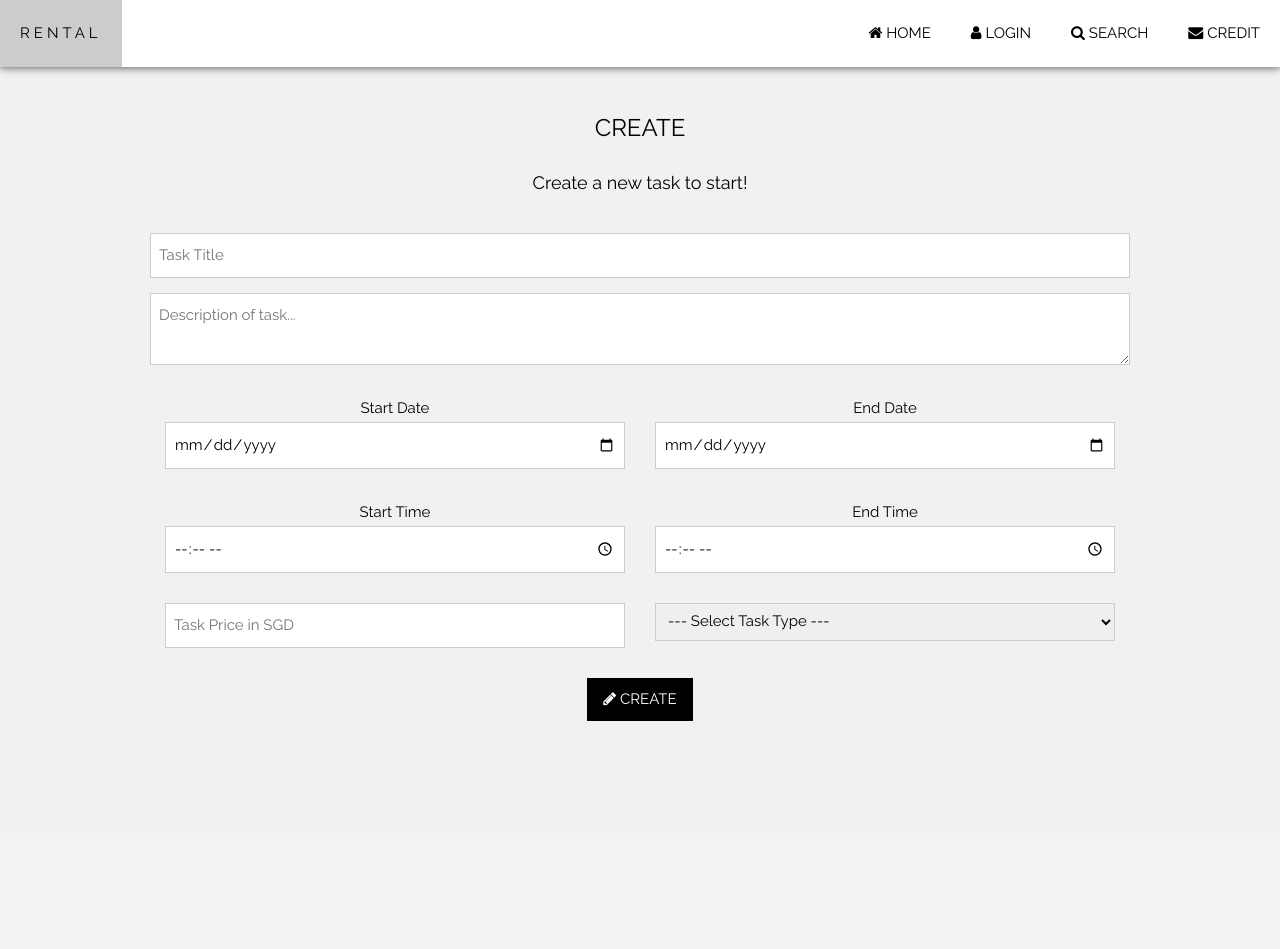
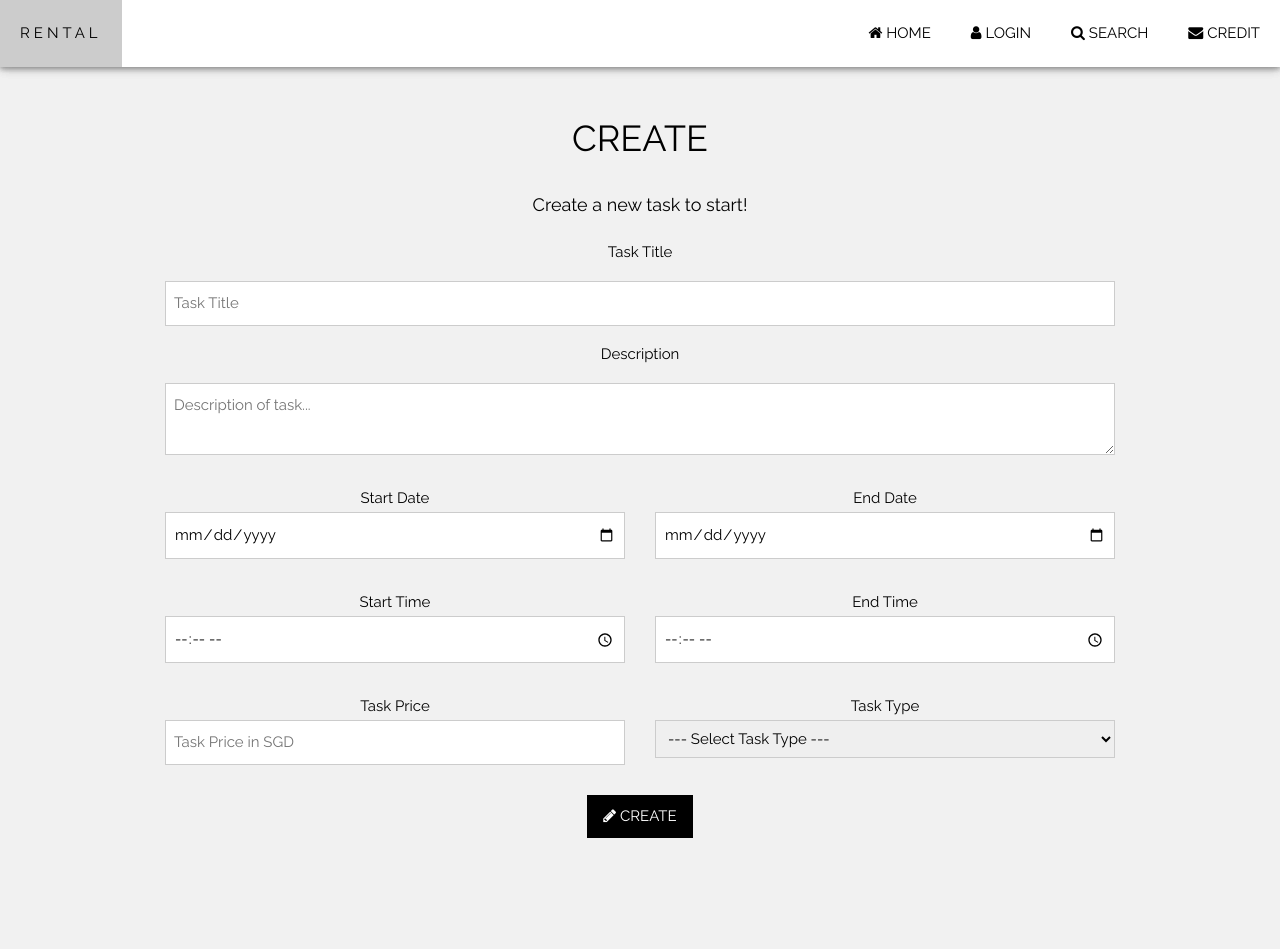
Before and after one commit to Damienskt/Task_Sourcing, a PHP site: page /demo/createTask.php in a window 1280 px wide. Before the commit the page ends 721 px from the top, so only its background shows below. Run offline with PHP 8.4, Linux system fonts and the light colour scheme; some libraries are stand-ins or nearby versions.

Commit message:
createTask.php: update create task

```diff
--- a/htdocs/createTask.php
+++ b/htdocs/createTask.php
@@ -49,25 +49,38 @@ body, html {
 
 <!-- Create Task -->
 <div class="w3-container w3-light-grey" style="padding:96px" id="home">
-  <h3 class="w3-center">CREATE</h3>
+  <h1 class="w3-center">CREATE</h1>
   <p class="w3-center w3-large">Create a new task to start!</p>
   <div class="w3-row-padding" style="margin-top:64px padding:128px 16px">
     <div class="w3-content" align="center">
       <form action="createTask.php" method="POST" >
-        <p><input class="w3-input w3-border" type="text" placeholder="Task Title" required name="tasktitle"></p>
-        <p>
-          <textarea class="w3-input w3-border" type="textarea" placeholder="Description of task..." required name="taskdescription"></textarea>
-        </p>
-        <p>
+
+        <div class="row">
+          <span>Task Title</span>
+          <div class="col-12">
+            <input class="w3-input w3-border" type="text" placeholder="Task Title" required name="tasktitle">
+          </div>
+        </div>
+
+        <div class="row">
+          <span>Description</span>
+          <div class="col-12">
+            <textarea class="w3-input w3-border" type="textarea" placeholder="Description of task..." required name="taskdescription"></textarea>
+          </div>
+        </div>
+
+        <div class="row">
           <div class="col-6">
             <span>Start Date</span>
             <input class="w3-input w3-border" type="date" required name="starttaskdate">
           </div>
+
           <div class="col-6">
             <span>End Date</span>
             <input class="w3-input w3-border" type="date" required name="endtaskdate">
           </div>
-        </p>
+        </div>
+
         <div class="row">
           <div class="col-6">
             <span>Start Time</span>
@@ -78,11 +91,15 @@ body, html {
             <input class="w3-input w3-border" type="time" required name="endtasktime">
           </div>
         </div>
+
         <div class="row">
           <div class="col-6">
+            <span>Task Price</span>
             <input class="w3-input w3-border" type="number" placeholder="Task Price in SGD" required name="taskprice">
           </div>
+
           <div class="col-6">
+            <label>Task Type</label>
             <select class="w3-input w3-border" required name = "tasktype">
             <option selected value = "" disabled> --- Select Task Type --- </option>
             <option value = "Miscellanous "> Miscellanous </option>
@@ -111,7 +128,7 @@ body, html {
     // Connect to database. Change pw and dbname as accordingly
     $db     = pg_connect("host=localhost port=5432 dbname=CS2102 user=postgres password=root");
     $rn = $_SESSION['user']; // current session user
-    $result = pg_query($db, "INSERT INTO task (username, title, description, type, startdate, enddate, starttime, endtime, price) VALUES ('$rn', '$_POST[tasktitle]', '$_POST[taskdescription]', '$_POST[tasktype]', '$_POST[starttaskdate]', '$_POST[endtaskdate]', '$_POST[starttasktime]', '$_POST[endtasktime]', '$_POST[starttasktime]', '$_POST[taskprice]')");
+    $result = pg_query($db, "INSERT INTO task (userName, title, description, type, startDate, endDate, startTime, endTime, price) VALUES ('$rn', '$_POST[tasktitle]', '$_POST[taskdescription]', '$_POST[tasktype]', '$_POST[starttaskdate]', '$_POST[endtaskdate]', '$_POST[starttasktime]', '$_POST[endtasktime]', '$_POST[taskprice]')");
 
     if(!$result) {
       echo "<script> alert('try again') </script>";
```
